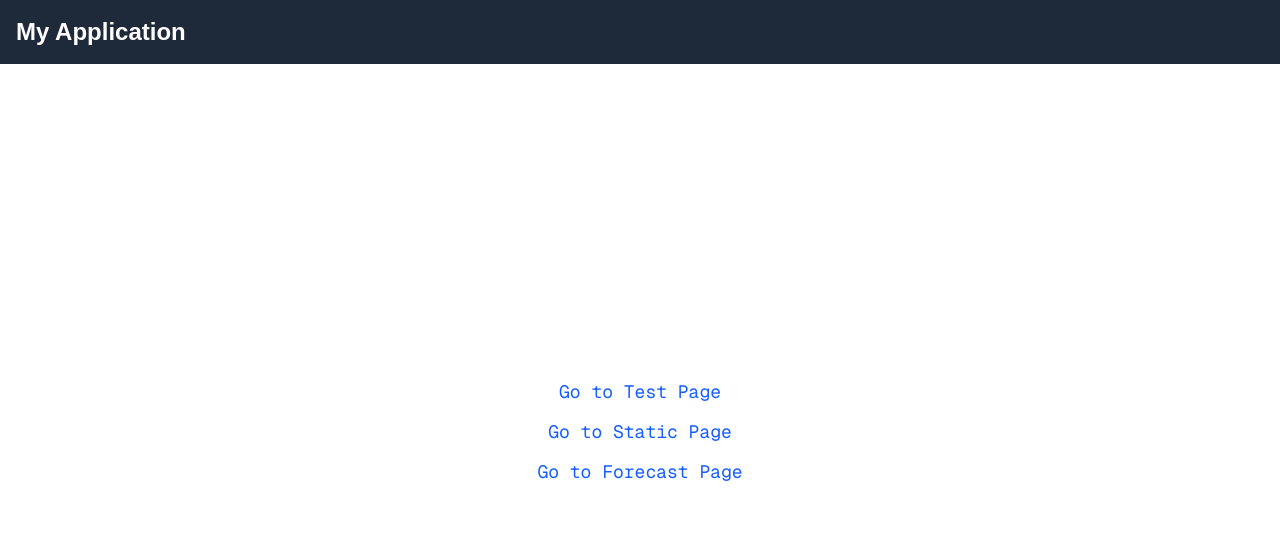
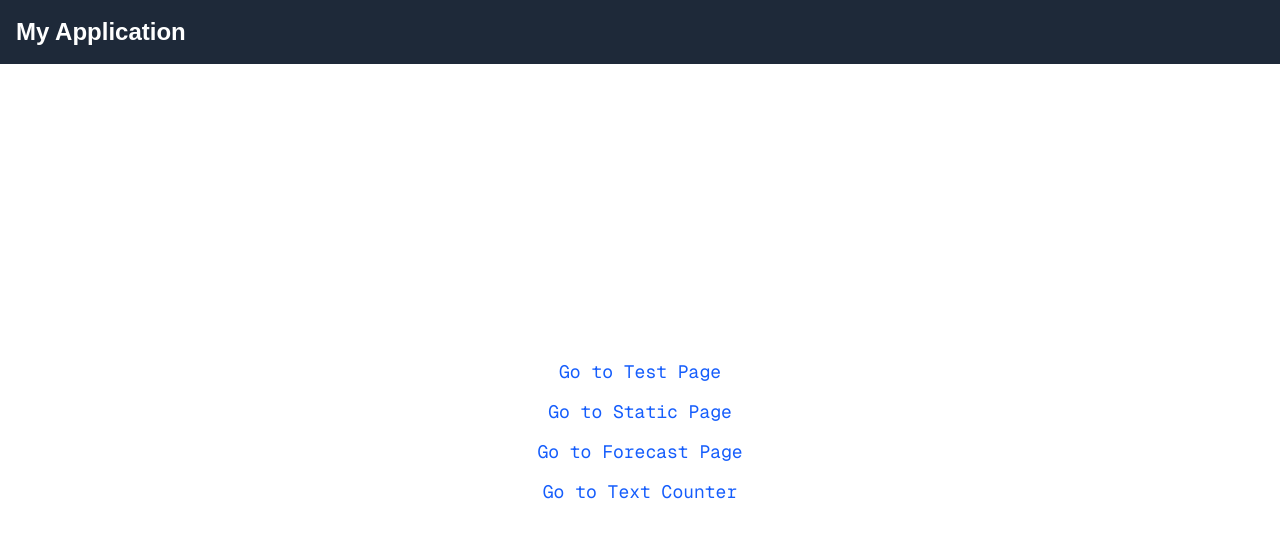
Before and after one commit to genshibangou16/fbc-next-app, a Next.js app: page / in a window 1280 px wide. Shown: the top 538 px of the page. Built offline with nearby package versions, Linux system fonts and the light colour scheme.

Commit message:
テキストカウンターへのリンクをホームページに追加しました。

```diff
--- a/src/pages/index.tsx
+++ b/src/pages/index.tsx
@@ -20,6 +20,12 @@ export default function Home() {
       <Link className="text-lg text-blue-600 hover:underline" href="/forecast">
         Go to Forecast Page
       </Link>
+      <Link
+        className="text-lg text-blue-600 hover:underline"
+        href="/textCounter"
+      >
+        Go to Text Counter
+      </Link>
     </div>
   );
 }
```
